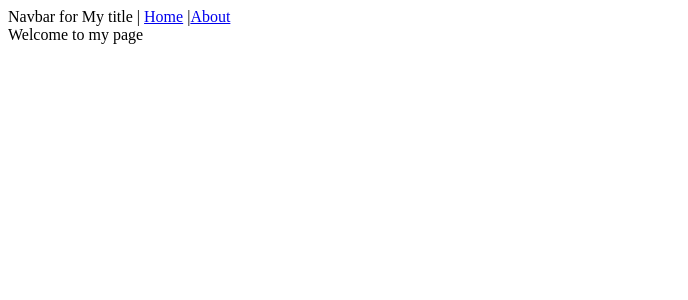
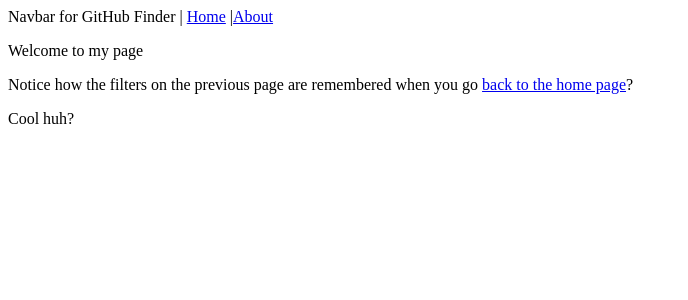
Before and after one commit to jacksorjacksor/traversy-1, a React (Create React App) app: page /about in a window 1280 px wide. Shown: the top 300 px of the page, without its empty margins (0-688 px from the left). Built offline with nearby package versions, Linux system fonts and the light colour scheme; no server answers.

Commit message:
works init

```diff
--- a/src/App.js
+++ b/src/App.js
@@ -70,7 +70,7 @@ class App extends Component {
 		return (
 			<Router>
 				<Fragment>
-					<Navbar title='My title' />
+					<Navbar title='GitHub Finder' />
 					<div className='container'>
 						<Alert alert={alert} />
 					</div>
--- a/src/components/pages/About.js
+++ b/src/components/pages/About.js
@@ -1,7 +1,17 @@
 import React from 'react';
+import { Link } from 'react-router-dom';
 
 const About = () => {
-	return <div>Welcome to my page</div>;
+	return (
+		<div>
+			<p>Welcome to my page</p>
+			<p>
+				Notice how the filters on the previous page are remembered when
+				you go <Link to='/'>back to the home page</Link>?
+			</p>
+			<p>Cool huh?</p>
+		</div>
+	);
 };
 
 export default About;
```
